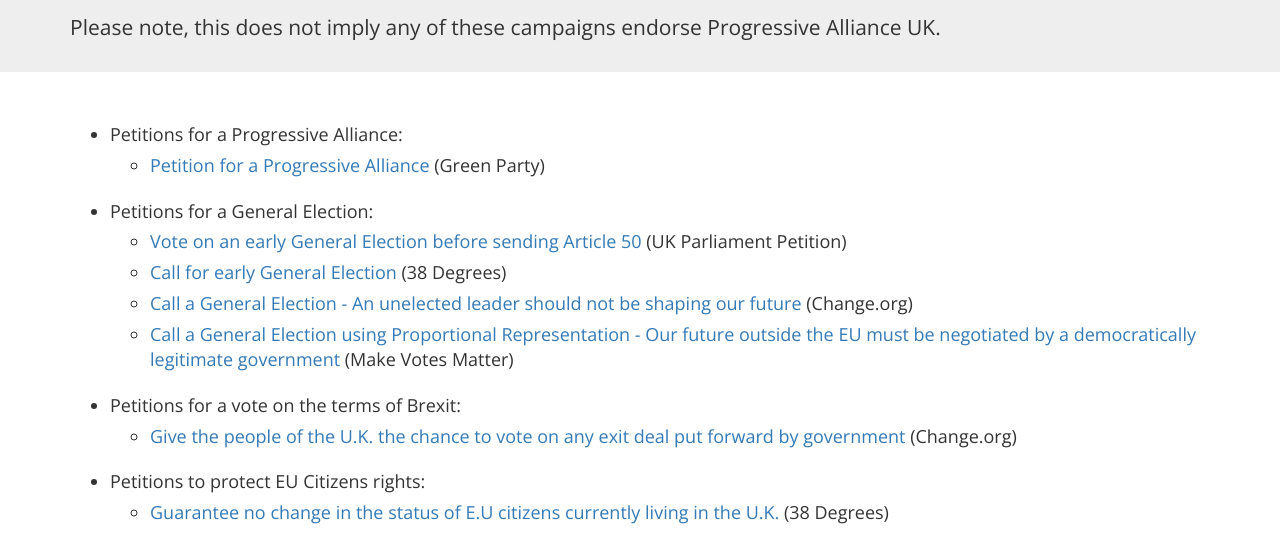
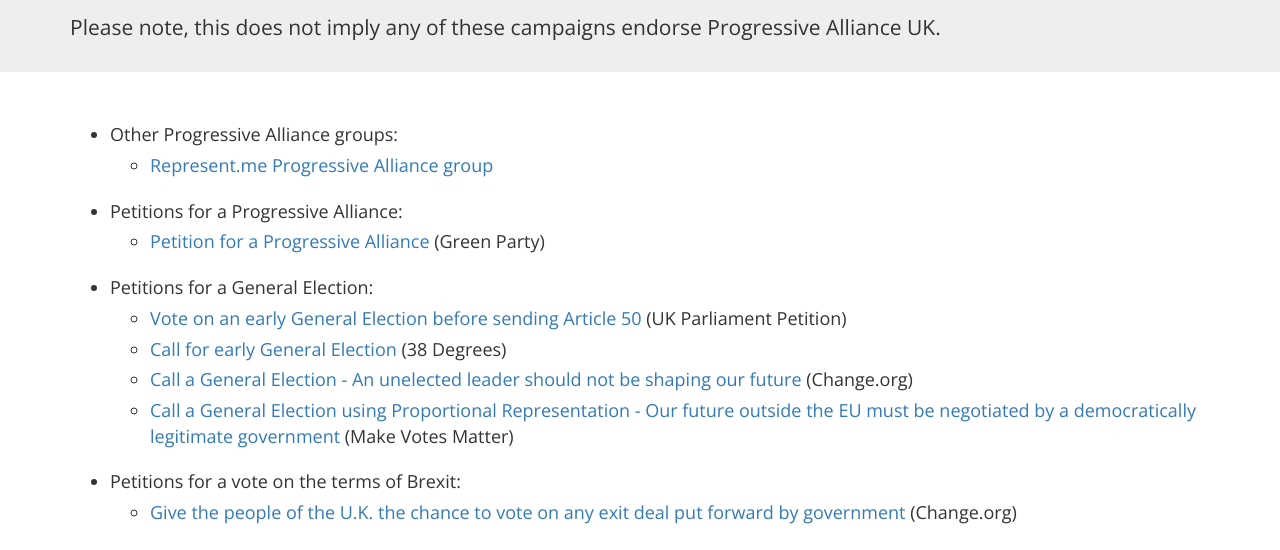
Before and after one commit to londonreds/progressive-alliance, a plain HTML site: page related.html in a window 1280 px wide. Shown: the part 197-747 px from the top of the page. Drawn offline with nearby package versions, Linux system fonts and the light colour scheme.

Commit message:
Added Represent.me Progressive Alliance link to 'Related' page

```diff
--- a/related.html
+++ b/related.html
@@ -101,6 +101,14 @@
   <div class="container">
 
     <ul class="padded-list">
+
+      <li>Other Progressive Alliance groups:
+        <ul>
+          <li><a href="https://represent.me/group/62/the-progressive-alliance/"
+          target="_blank">
+          Represent.me Progressive Alliance group</a></li>
+        </ul>
+      </li>
 
       <li>Petitions for a Progressive Alliance:
         <ul>
```
